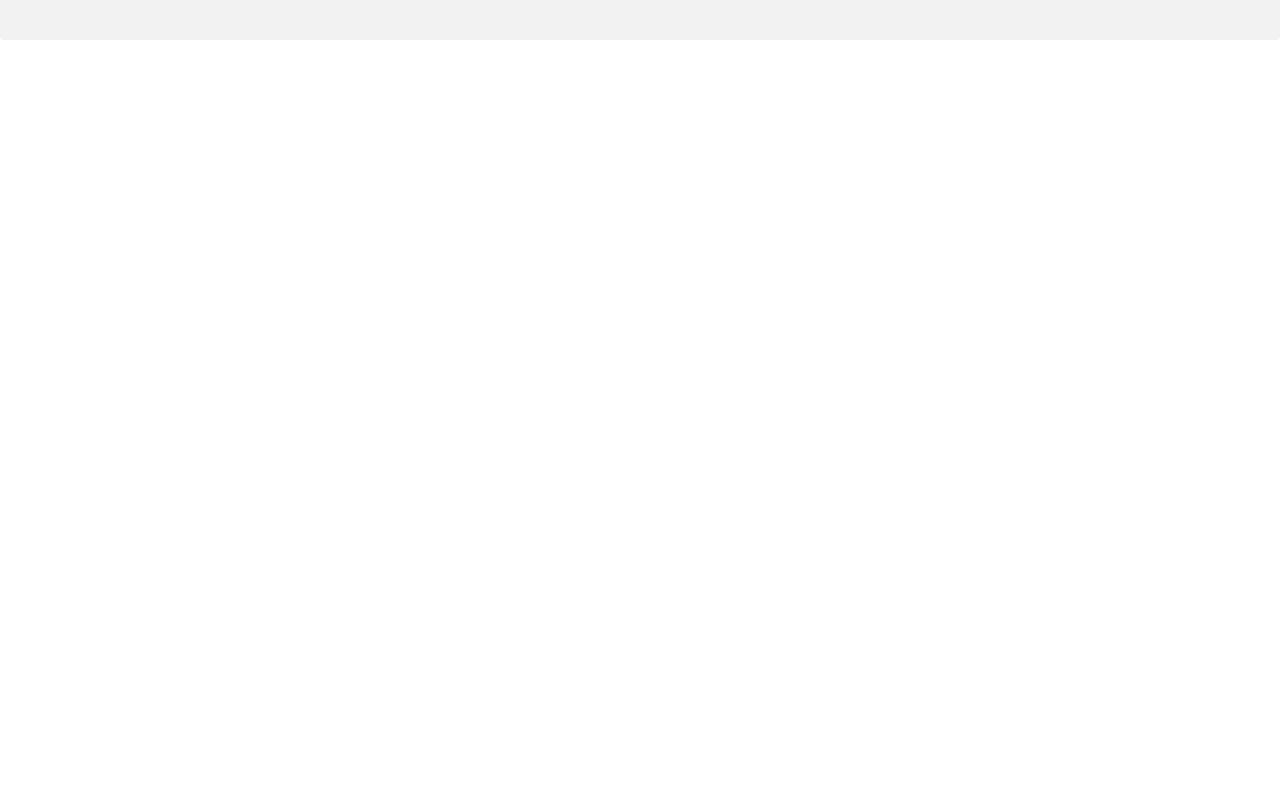
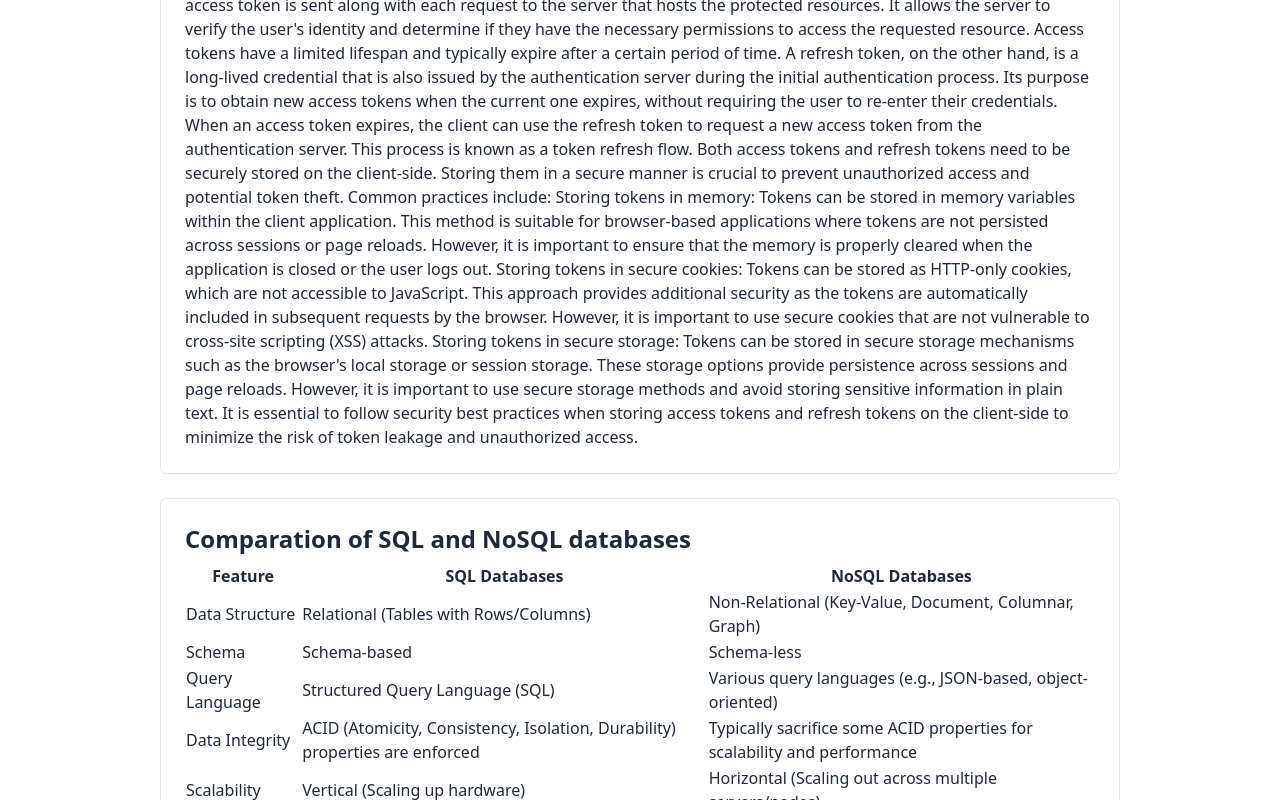
Before and after one commit to faridalam61/toy-marketplace, a React (Vite) app: page /blog in a window 1280 px wide. Shown: the part 300-1100 px from the top of the page. Before the commit the page ends 800 px from the top, so only its background shows below. Built offline with nearby package versions, Linux system fonts and the light colour scheme; no server answers.

Commit message:
Blog posts added

```diff
--- a/src/Pages/Blog.jsx
+++ b/src/Pages/Blog.jsx
@@ -1,7 +1,170 @@
 import React from "react";
 
 function Blog() {
-  return <div>Blog</div>;
+  return (
+    <div className="w-full lg:w-3/4 p-4 lg:p-0 mx-auto my-8">
+      <div className="border p-4 lg:p-6 rounded-md my-6">
+        <h1 className="text-2xl font-bold mb-2">
+          What is an access token and refresh token? How do they work and where
+          should we store them on the client-side?
+        </h1>
+        <p>
+          An access token and a refresh token are both used in authentication
+          systems to grant and manage access to protected resources. An access
+          token is a credential that is issued by an authentication server after
+          a user successfully authenticates. It typically contains information
+          such as the user's identity and any associated permissions or scopes.
+          The access token is sent along with each request to the server that
+          hosts the protected resources. It allows the server to verify the
+          user's identity and determine if they have the necessary permissions
+          to access the requested resource. Access tokens have a limited
+          lifespan and typically expire after a certain period of time. A
+          refresh token, on the other hand, is a long-lived credential that is
+          also issued by the authentication server during the initial
+          authentication process. Its purpose is to obtain new access tokens
+          when the current one expires, without requiring the user to re-enter
+          their credentials. When an access token expires, the client can use
+          the refresh token to request a new access token from the
+          authentication server. This process is known as a token refresh flow.
+          Both access tokens and refresh tokens need to be securely stored on
+          the client-side. Storing them in a secure manner is crucial to prevent
+          unauthorized access and potential token theft. Common practices
+          include: Storing tokens in memory: Tokens can be stored in memory
+          variables within the client application. This method is suitable for
+          browser-based applications where tokens are not persisted across
+          sessions or page reloads. However, it is important to ensure that the
+          memory is properly cleared when the application is closed or the user
+          logs out. Storing tokens in secure cookies: Tokens can be stored as
+          HTTP-only cookies, which are not accessible to JavaScript. This
+          approach provides additional security as the tokens are automatically
+          included in subsequent requests by the browser. However, it is
+          important to use secure cookies that are not vulnerable to cross-site
+          scripting (XSS) attacks. Storing tokens in secure storage: Tokens can
+          be stored in secure storage mechanisms such as the browser's local
+          storage or session storage. These storage options provide persistence
+          across sessions and page reloads. However, it is important to use
+          secure storage methods and avoid storing sensitive information in
+          plain text. It is essential to follow security best practices when
+          storing access tokens and refresh tokens on the client-side to
+          minimize the risk of token leakage and unauthorized access.
+        </p>
+      </div>
+      <div className="border p-4 lg:p-6 rounded-md my-6">
+        <h2 className="text-2xl font-bold mb-2">
+          Comparation of SQL and NoSQL databases
+        </h2>
+        <table>
+          <thead>
+            <tr>
+              <th>Feature</th>
+              <th>SQL Databases</th>
+              <th>NoSQL Databases</th>
+            </tr>
+          </thead>
+          <tbody>
+            <tr>
+              <td>Data Structure</td>
+              <td>Relational (Tables with Rows/Columns)</td>
+              <td>Non-Relational (Key-Value, Document, Columnar, Graph)</td>
+            </tr>
+            <tr>
+              <td>Schema</td>
+              <td>Schema-based</td>
+              <td>Schema-less</td>
+            </tr>
+            <tr>
+              <td>Query Language</td>
+              <td>Structured Query Language (SQL)</td>
+              <td>
+                Various query languages (e.g., JSON-based, object-oriented)
+              </td>
+            </tr>
+            <tr>
+              <td>Data Integrity</td>
+              <td>
+                ACID (Atomicity, Consistency, Isolation, Durability) properties
+                are enforced
+              </td>
+              <td>
+                Typically sacrifice some ACID properties for scalability and
+                performance
+              </td>
+            </tr>
+            <tr>
+              <td>Scalability</td>
+              <td>Vertical (Scaling up hardware)</td>
+              <td>Horizontal (Scaling out across multiple servers/nodes)</td>
+            </tr>
+            <tr>
+              <td>Flexibility</td>
+              <td>Limited flexibility for schema changes</td>
+              <td>Flexible schema allows easy modifications</td>
+            </tr>
+            <tr>
+              <td>Scaling</td>
+              <td>Limited scalability for large datasets</td>
+              <td>High scalability for large datasets</td>
+            </tr>
+            <tr>
+              <td>Joins</td>
+              <td>Supports complex joins between tables</td>
+              <td>No explicit join support in most NoSQL databases</td>
+            </tr>
+            <tr>
+              <td>Transactions</td>
+              <td>Full transaction support (commit/rollback)</td>
+              <td>Limited transaction support or eventual consistency</td>
+            </tr>
+            <tr>
+              <td>Examples</td>
+              <td>MySQL, PostgreSQL, Oracle</td>
+              <td>MongoDB, Cassandra, Redis, Elasticsearch</td>
+            </tr>
+          </tbody>
+        </table>
+      </div>
+      <div className="border p-4 lg:p-6 rounded-md my-6">
+        <h2 className="text-2xl font-bold mb-2">
+          What is express js? What is Nest JS?
+        </h2>
+        <p>
+          Express.js is a minimalist web application framework for Node.js,
+          offering a flexible and unopinionated approach. It allows developers
+          to build web applications and APIs by defining routes, handling HTTP
+          requests, and managing middleware functions. Express.js is lightweight
+          and highly customizable, with a vast ecosystem of middleware and
+          plugins available. Nest.js, on the other hand, is a progressive
+          Node.js framework influenced by Angular's architecture. It emphasizes
+          modularity, extensibility, and uses TypeScript. Nest.js builds on top
+          of Express.js and provides a structured and opinionated approach to
+          application development. It promotes the use of decorators, modules,
+          and dependency injection to organize code and facilitate reusability.
+          With features like a powerful CLI and seamless integration with other
+          libraries, Nest.js is well-suited for building scalable and
+          enterprise-grade applications. In summary, Express.js is a minimal and
+          flexible framework, while Nest.js is a structured and opinionated
+          framework that extends Express.js with additional features and
+          architectural patterns.
+        </p>
+      </div>
+      <div className="border p-4 lg:p-6 rounded-md my-6">
+        <h2 className="text-2xl font-bold mb-2">
+          What is MongoDB aggregate and how does it work?
+        </h2>
+        <p>
+          In MongoDB, the aggregate method allows for advanced data processing
+          using aggregation pipelines. It takes an array of stages as input,
+          where each stage represents an operation like filtering, grouping,
+          sorting, or joining. The stages are executed sequentially, with the
+          output of one stage becoming the input for the next. Common stages
+          include $match for filtering, $group for grouping and aggregation, and
+          $lookup for joining collections. The aggregate method is a powerful
+          tool for performing complex data transformations and analysis in
+          MongoDB
+        </p>
+      </div>
+    </div>
+  );
 }
 
 export default Blog;
```
